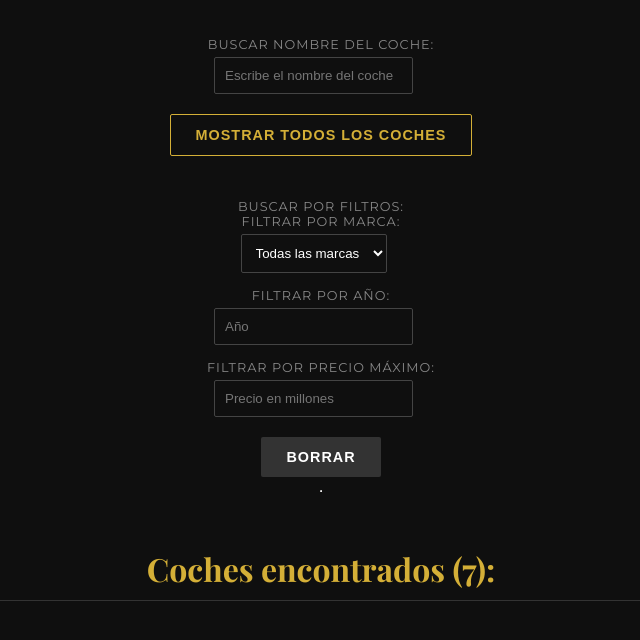
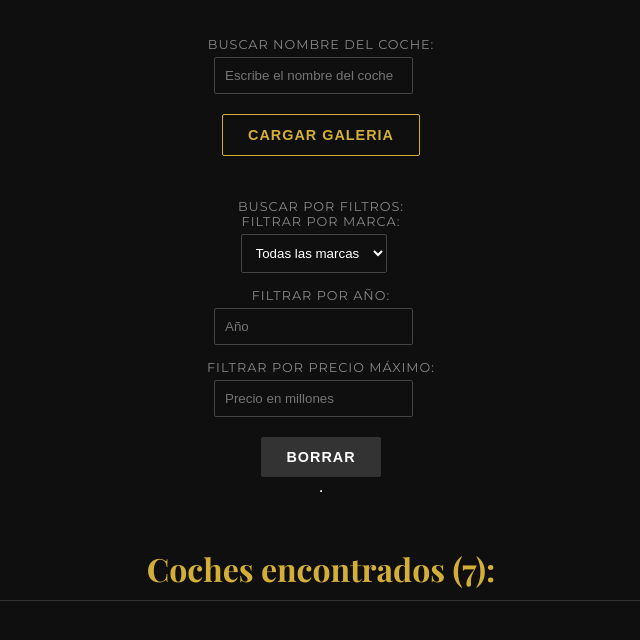
Before and after one commit to danieloo72/Lenguaje-de-Marcas, a plain HTML site: page index.html in a window 1280 px wide. Shown: the part 160-800 px from the top of the page, without its empty margins (319-959 px from the left). Drawn offline with nearby package versions, Linux system fonts and the light colour scheme; a web font is replaced by a local one.

Commit message:
Proyecto Final 1

```diff
--- a/index.html
+++ b/index.html
@@ -11,7 +11,7 @@
         <label>Buscar nombre del coche: </label>
         <input type="text" id="buscarCoches" placeholder="Escribe el nombre del coche">
 
-        <button id="mostrarTodosCoches">Mostrar todos los coches</button><br><br>
+        <button id="mostrarTodosCoches">Cargar Galeria</button><br><br>
 
         <label>Buscar por filtros: </label>
         <label>Filtrar por marca: </label>
```
